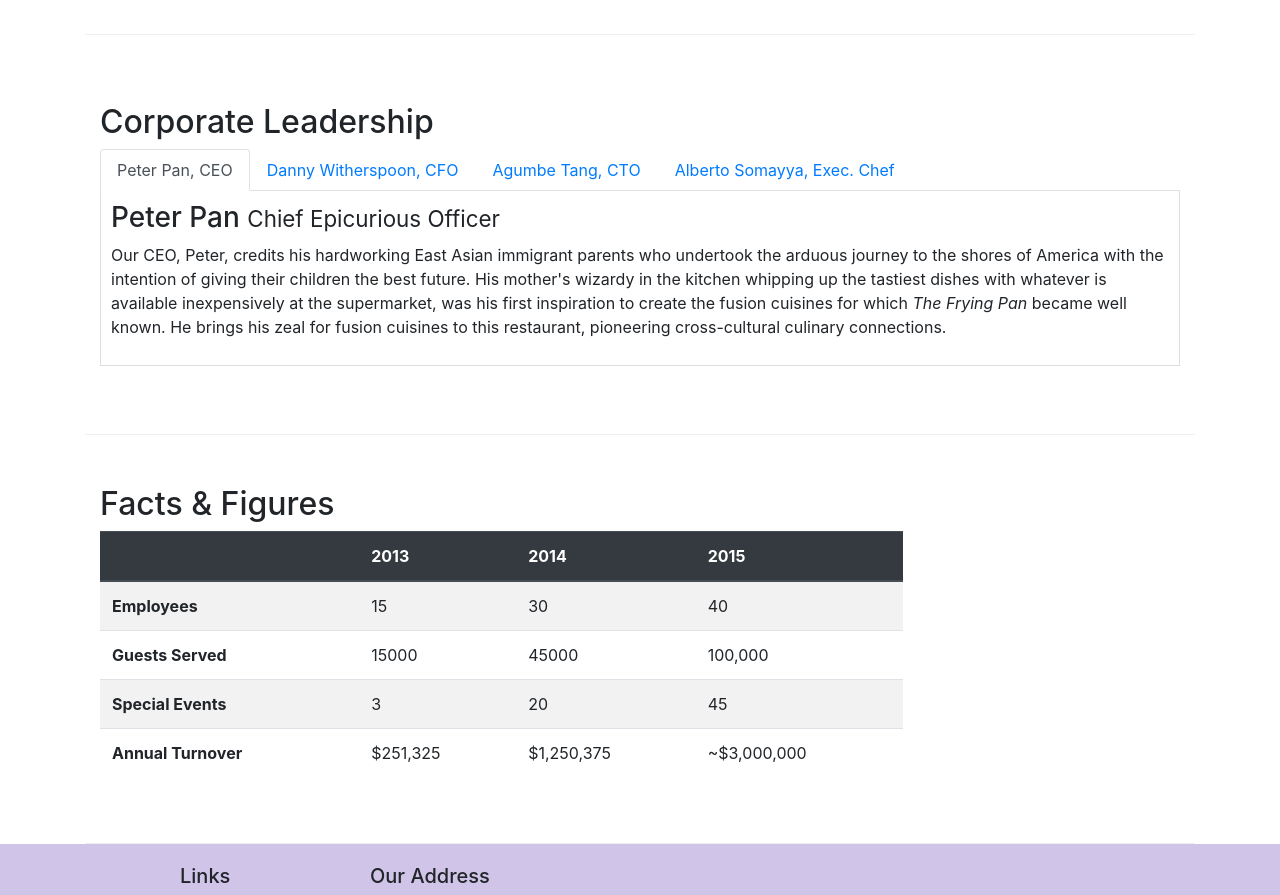
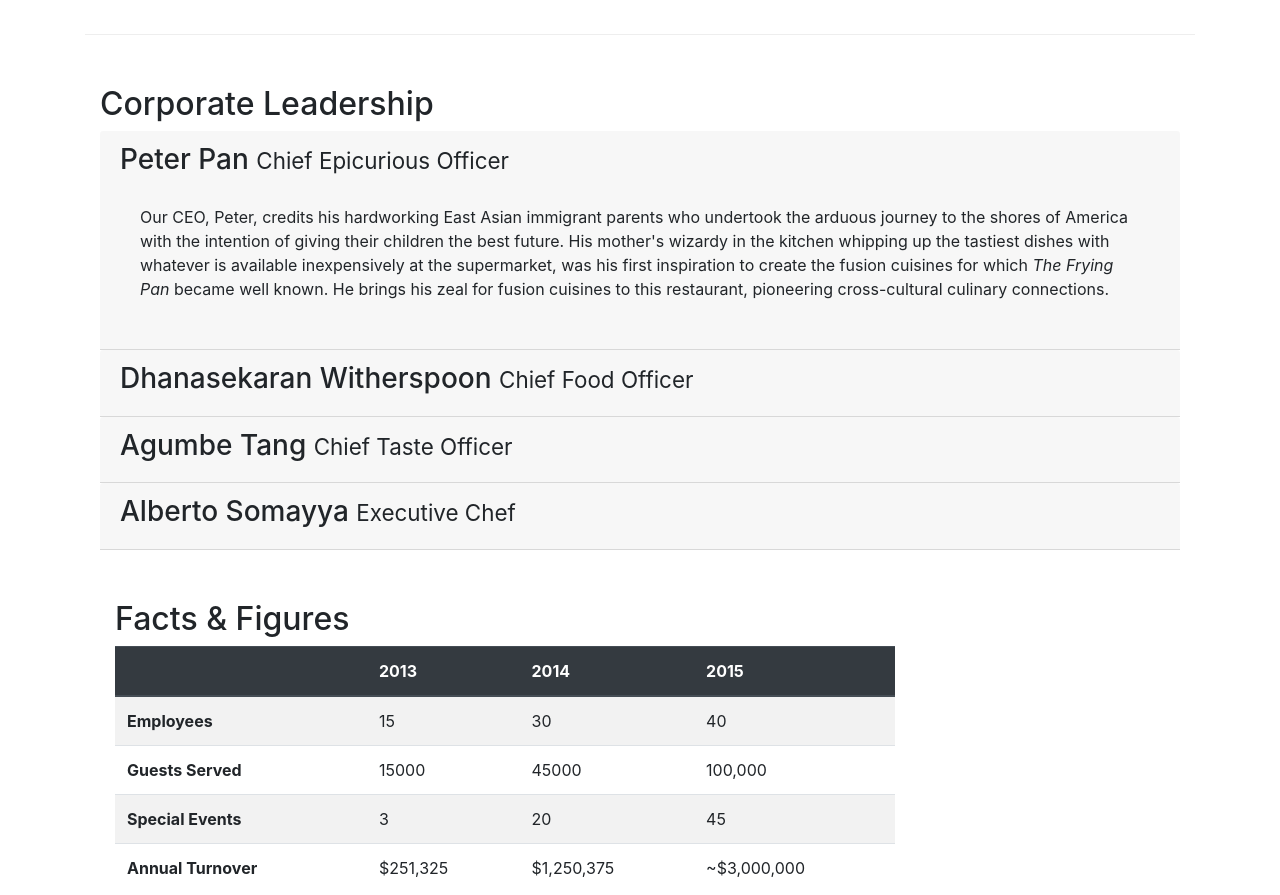
Before and after one commit to j-sidhu/full_stack_hkust, a website: page front_end/conFusion/aboutus.html in a window 1280 px wide. Shown: the part 1060-1955 px from the top of the page. Drawn offline with nearby package versions, Linux system fonts and the light colour scheme.

Commit message:
FE-3 Accordian

```diff
--- a/front_end/conFusion/aboutus.html
+++ b/front_end/conFusion/aboutus.html
@@ -107,36 +107,61 @@
         <div class="row row-content align-items-center">
             <div class="col-12">
                 <h2>Corporate Leadership</h2>
-                <ul class="nav nav-tabs">
-                    <li class="nav-item">
-                        <a class="nav-link active" href="#peter" role="tab" data-toggle="tab">Peter Pan, CEO</a>
-                    </li>
-                    <li class="nav-item">
-                        <a class="nav-link" href="#danny" role="tab" data-toggle="tab">Danny Witherspoon, CFO</a>
-                    </li>
-                    <li class="nav-item">
-                        <a class="nav-link" href="#agumbe" role="tab" data-toggle="tab">Agumbe Tang, CTO</a>
-                    </li>
-                    <li class="nav-item">
-                        <a class="nav-link" href="#alberto" role="tab" data-toggle="tab">Alberto Somayya, Exec. Chef</a>
-                    </li>
-                </ul>
-                <div class="tab-content">
-                    <div role="tabpanel" class="tab-pane fade show active" id="peter">
-                        <h3>Peter Pan <small>Chief Epicurious Officer</small></h3>
-                        <p class="d-none d-sm-block">Our CEO, Peter, credits his hardworking East Asian immigrant parents who undertook the arduous journey to the shores of America with the intention of giving their children the best future. His mother's wizardy in the kitchen whipping up the tastiest dishes with whatever is available inexpensively at the supermarket, was his first inspiration to create the fusion cuisines for which <em>The Frying Pan</em> became well known. He brings his zeal for fusion cuisines to this restaurant, pioneering cross-cultural culinary connections.</p>
+                <div id="accordian">
+                    <div class="card-header" role="tab" id="peterhead">
+                        <h3 dlass="mb-0">
+                            <a data-toggle="collapse" data-target="#peter">
+                                Peter Pan <small>Chief Epicurious Officer</small>
+                            </a>
+                        </h3>
+                        <div class="collapse show" id="peter"
+                          data-parent="#accordian">
+                            <div class="card-body">
+                                <p class="d-none d-sm-block">Our CEO, Peter, credits his hardworking East Asian immigrant parents who undertook the arduous journey to the shores of America with the intention of giving their children the best future. His mother's wizardy in the kitchen whipping up the tastiest dishes with whatever is available inexpensively at the supermarket, was his first inspiration to create the fusion cuisines for which <em>The Frying Pan</em> became well known. He brings his zeal for fusion cuisines to this restaurant, pioneering cross-cultural culinary connections.</p>
+                            </div>
+                        </div>
                     </div>
-                    <div role="tabpanel" class="tab-pane fade" id="danny">
-                        <h3>Dhanasekaran Witherspoon <small>Chief Food Officer</small></h3>
-                        <p class="d-none d-sm-block">Our CFO, Danny, as he is affectionately referred to by his colleagues, comes from a long established family tradition in farming and produce. His experiences growing up on a farm in the Australian outback gave him great appreciation for varieties of food sources. As he puts it in his own words, <em>Everything that runs, wins, and everything that stays, pays!</em></p>
+                    <div id="accordian">
+                    <div class="card-header" role="tab" id="dannyhead">
+                        <h3 dlass="mb-0">
+                            <a data-toggle="collapse" data-target="#danny">
+                                Dhanasekaran Witherspoon <small>Chief Food Officer</small>
+                            </a>
+                        </h3>
+                        <div class="collapse" id="danny"
+                          data-parent="#accordian">
+                            <div class="card-body">
+                                <p class="d-none d-sm-block">Our CFO, Danny, as he is affectionately referred to by his colleagues, comes from a long established family tradition in farming and produce. His experiences growing up on a farm in the Australian outback gave him great appreciation for varieties of food sources. As he puts it in his own words, <em>Everything that runs, wins, and everything that stays, pays!</em></p>
+                            </div>
+                        </div>
                     </div>
-                    <div role="tabpanel" class="tab-pane fade" id="agumbe">
-                        <h3>Agumbe Tang <small>Chief Taste Officer</small></h3>
-                        <p class="d-none d-sm-block">Blessed with the most discerning gustatory sense, Agumbe, our CTO, personally ensures that every dish that we serve meets his exacting tastes. Our chefs dread the tongue lashing that ensues if their dish does not meet his exacting standards. He lives by his motto, <em>You click only if you survive my lick.</em></p>
+                    <div id="accordian">
+                    <div class="card-header" role="tab" id="agumbehead">
+                        <h3 dlass="mb-0">
+                            <a data-toggle="collapse" data-target="#agumbe">
+                                Agumbe Tang <small>Chief Taste Officer</small>
+                            </a>
+                        </h3>
+                        <div class="collapse" id="agumbe"
+                          data-parent="#accordian">
+                            <div class="card-body">
+                                <p class="d-none d-sm-block">Blessed with the most discerning gustatory sense, Agumbe, our CTO, personally ensures that every dish that we serve meets his exacting tastes. Our chefs dread the tongue lashing that ensues if their dish does not meet his exacting standards. He lives by his motto, <em>You click only if you survive my lick.</em></p>
+                            </div>
+                        </div>
                     </div>
-                    <div role="tabpanel" class="tab-pane fade" id="alberto">
-                        <h3>Alberto Somayya <small>Executive Chef</small></h3>
-                        <p class="d-none d-sm-block">Award winning three-star Michelin chef with wide International experience having worked closely with whos-who in the culinary world, he specializes in creating mouthwatering Indo-Italian fusion experiences. He says, <em>Put together the cuisines from the two craziest cultures, and you get a winning hit! Amma Mia!</em></p>
+                    <div id="accordian">
+                    <div class="card-header" role="tab" id="albertohead">
+                        <h3 dlass="mb-0">
+                            <a data-toggle="collapse" data-target="#alberto">
+                                Alberto Somayya <small>Executive Chef</small>
+                            </a>
+                        </h3>
+                        <div class="collapse" id="alberto"
+                          data-parent="#accordian">
+                            <div class="card-body">
+                                <p class="d-none d-sm-block">Award winning three-star Michelin chef with wide International experience having worked closely with whos-who in the culinary world, he specializes in creating mouthwatering Indo-Italian fusion experiences. He says, <em>Put together the cuisines from the two craziest cultures, and you get a winning hit! Amma Mia!</em></p>
+                            </div>
+                        </div>
                     </div>
                 </div>
             </div>
```
